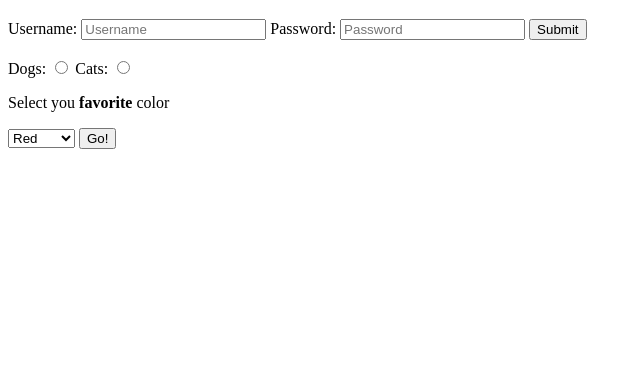
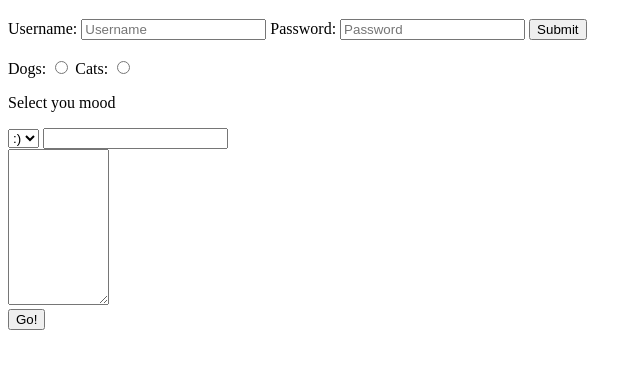
Before and after one commit to Akhil2453/Web-DevBootcamp, a plain HTML site: page BasicExmpl/forms.html in a window 1280 px wide. Shown: the part 61-430 px from the top of the page, without its empty margins (0-642 px from the left). Drawn offline with Linux system fonts and the light colour scheme.

Commit message:
added textarea

```diff
--- a/BasicExmpl/forms.html
+++ b/BasicExmpl/forms.html
@@ -23,12 +23,19 @@
 		<label for="Cats">Cats: </label>
 		<input name="petChoice" type="radio" id="Cats" value="Cats">
 
-		<p>Select you <strong>favorite</strong> color</p>
-		<select>
-			<option>Red</option>
-			<option>Orange</option>
-			<option>Yellow</option>
+		<p>Select you mood</p>
+		<select name="mood">
+			<option value="happy">:)</option>
+			<option value="neutral">:|</option>
+			<option value="sad">:(</option>
 		</select>
+
+		<input type="text">
+		<br>
+
+		<textarea rows="10" cols="10"></textarea>
+		<br>
+
 		<button>Go!</button>
 	</form>
 
```
